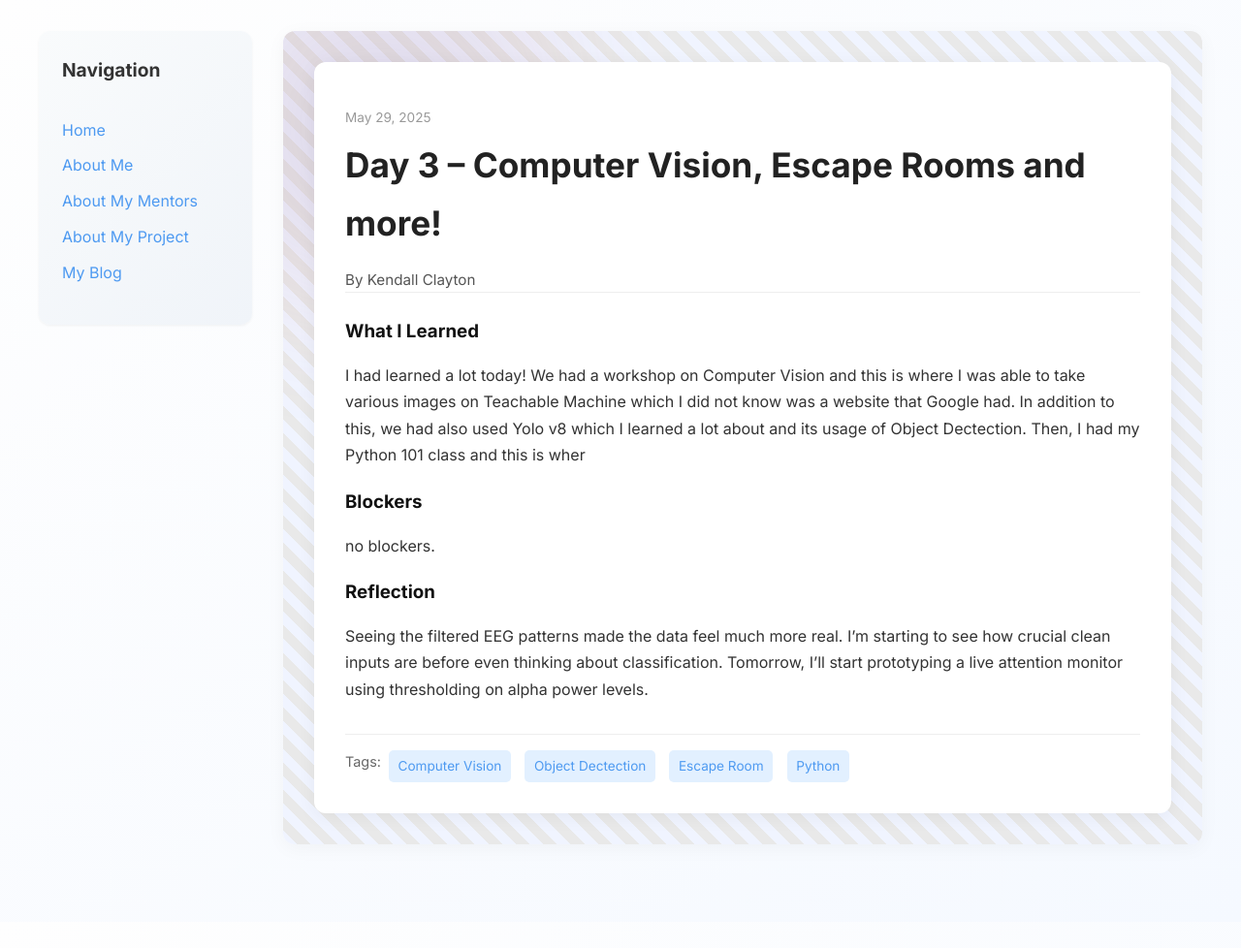
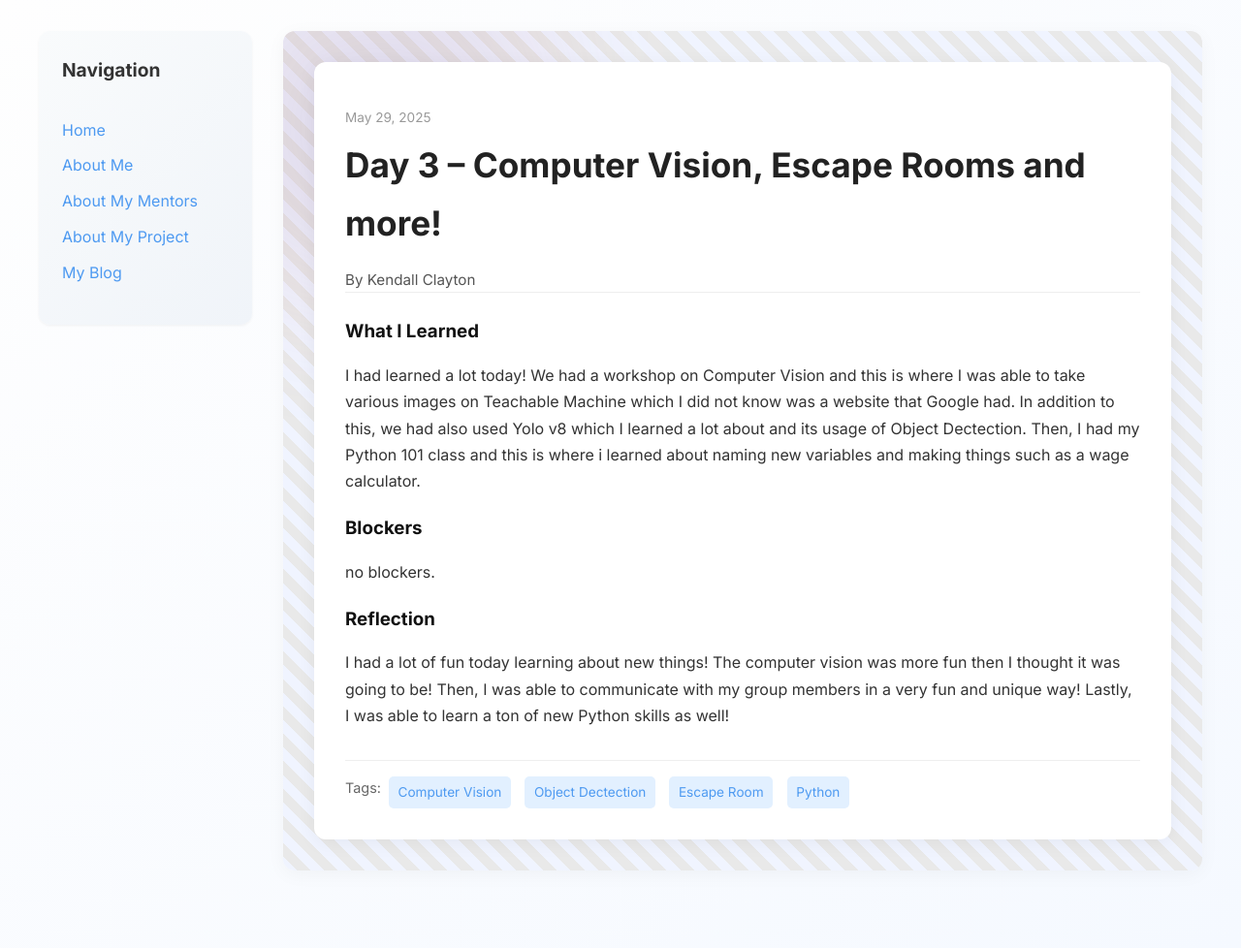
Before and after one commit to kendallzoe/kendallzoe.github.io, a Jekyll site: the page built from _posts/2025-05-29-day-3.md, in a window 1280 px wide. Shown: the whole page at 97% size. Built offline with Jekyll 4.4.1, drawn with Linux system fonts in a browser that asks for light colours; before the commit the page ends 951 px from its top, so only the background shows below that.

Commit message:
Update 2025-05-29-day-3.md

```diff
--- a/_posts/2025-05-29-day-3.md
+++ b/_posts/2025-05-29-day-3.md
@@ -7,11 +7,11 @@ permalink: /day3.html
 tags: ["Computer Vision", "Object Dectection", "Escape Room", "Python"]
 
 what_i_learned: |
-  I had learned a lot today! We had a workshop on Computer Vision and this is where I was able to take various images on Teachable Machine which I did not know was a website that Google had. In addition to this, we had also used Yolo v8 which I learned a lot about and its usage of Object Dectection. Then, I had my Python 101 class and this is wher
+  I had learned a lot today! We had a workshop on Computer Vision and this is where I was able to take various images on Teachable Machine which I did not know was a website that Google had. In addition to this, we had also used Yolo v8 which I learned a lot about and its usage of Object Dectection. Then, I had my Python 101 class and this is where i learned about naming new variables and making things such as a wage calculator.
 
 blockers: |
   no blockers.
 
 reflection: |
-  Seeing the filtered EEG patterns made the data feel much more real. I’m starting to see how crucial clean inputs are before even thinking about classification. Tomorrow, I’ll start prototyping a live attention monitor using thresholding on alpha power levels.
+  I had a lot of fun today learning about new things! The computer vision was more fun then I thought it was going to be! Then, I was able to communicate with my group members in a  very fun and unique way! Lastly, I was able to learn a ton of new Python skills as well!
 ---
```
